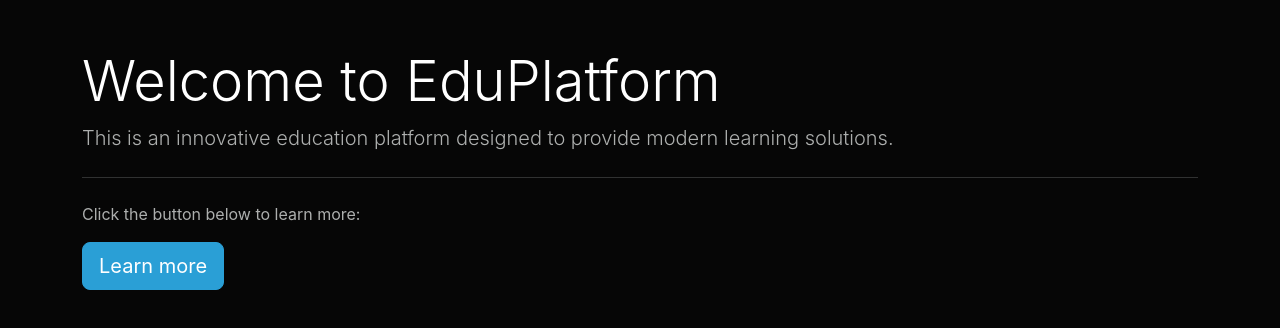
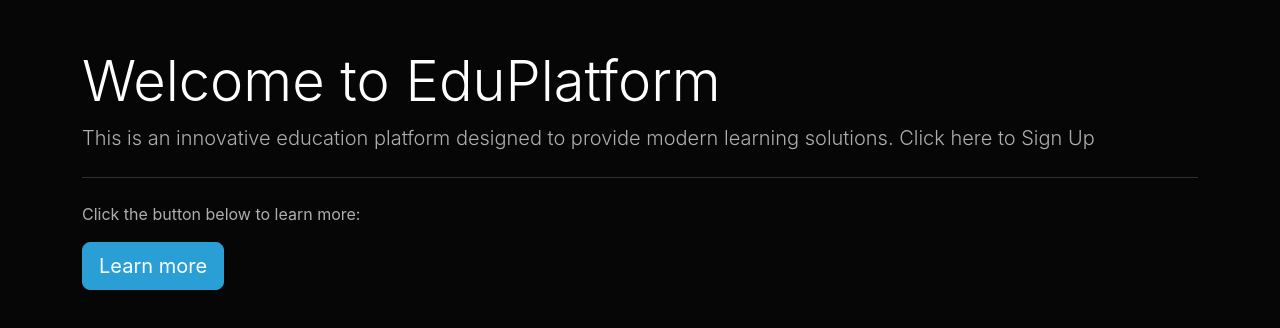
Before and after one commit to Ashik1608/React-App, a React (Create React App) app: page / in a window 1280 px wide. Shown: the top 328 px of the page. Built offline with nearby package versions, Linux system fonts and the light colour scheme.

Commit message:
Sixth Commit

```diff
--- a/src/App.js
+++ b/src/App.js
@@ -8,7 +8,8 @@ function App() {
     <div className="container">
       <div className="jumbotron mt-5">
         <h1 className="display-4">Welcome to EduPlatform</h1>
-        <p className="lead">This is an innovative education platform designed to provide modern learning solutions.</p>
+        <p className="lead">This is an innovative education platform designed to provide modern learning solutions.
+          Click here to Sign Up </p>
         <hr className="my-4" />
         <p>Click the button below to learn more:</p>
         <a className="btn btn-primary btn-lg" href="https://your-education-platform.com" role="button">Learn more</a>
```
